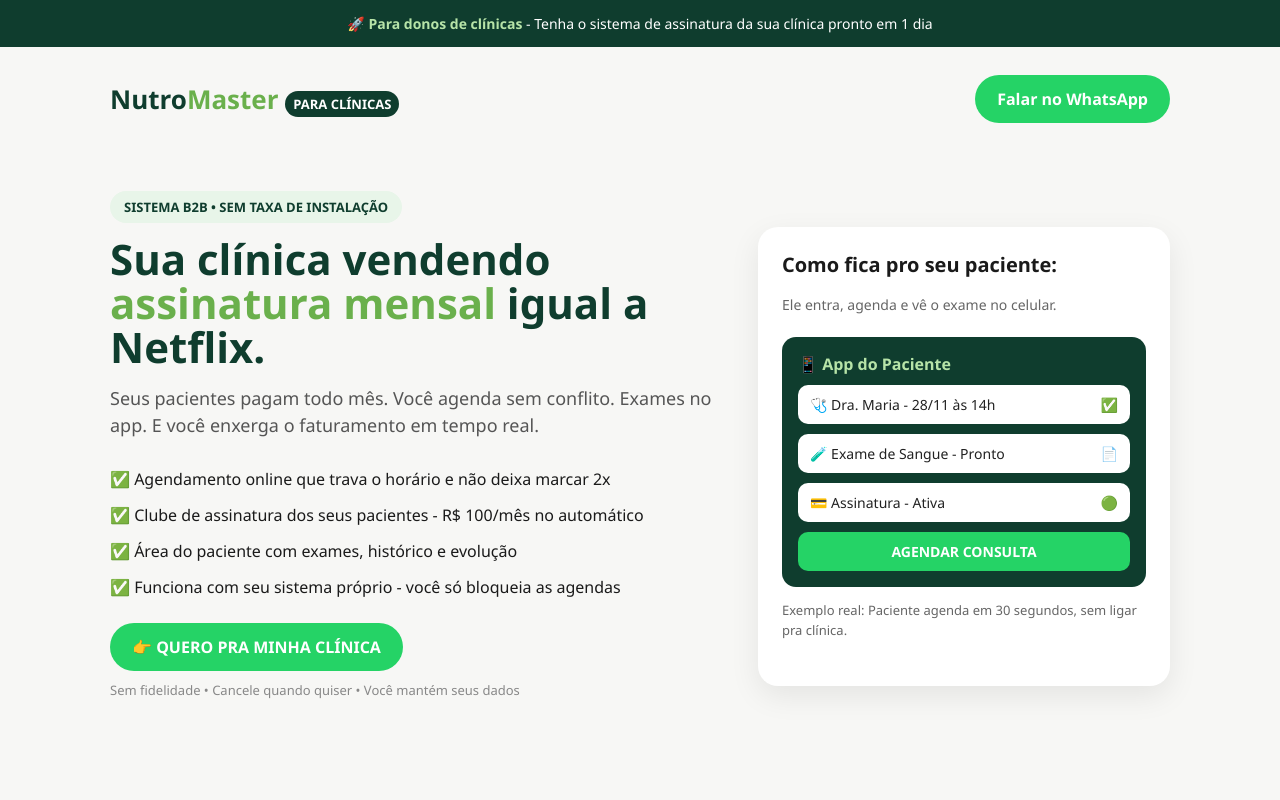
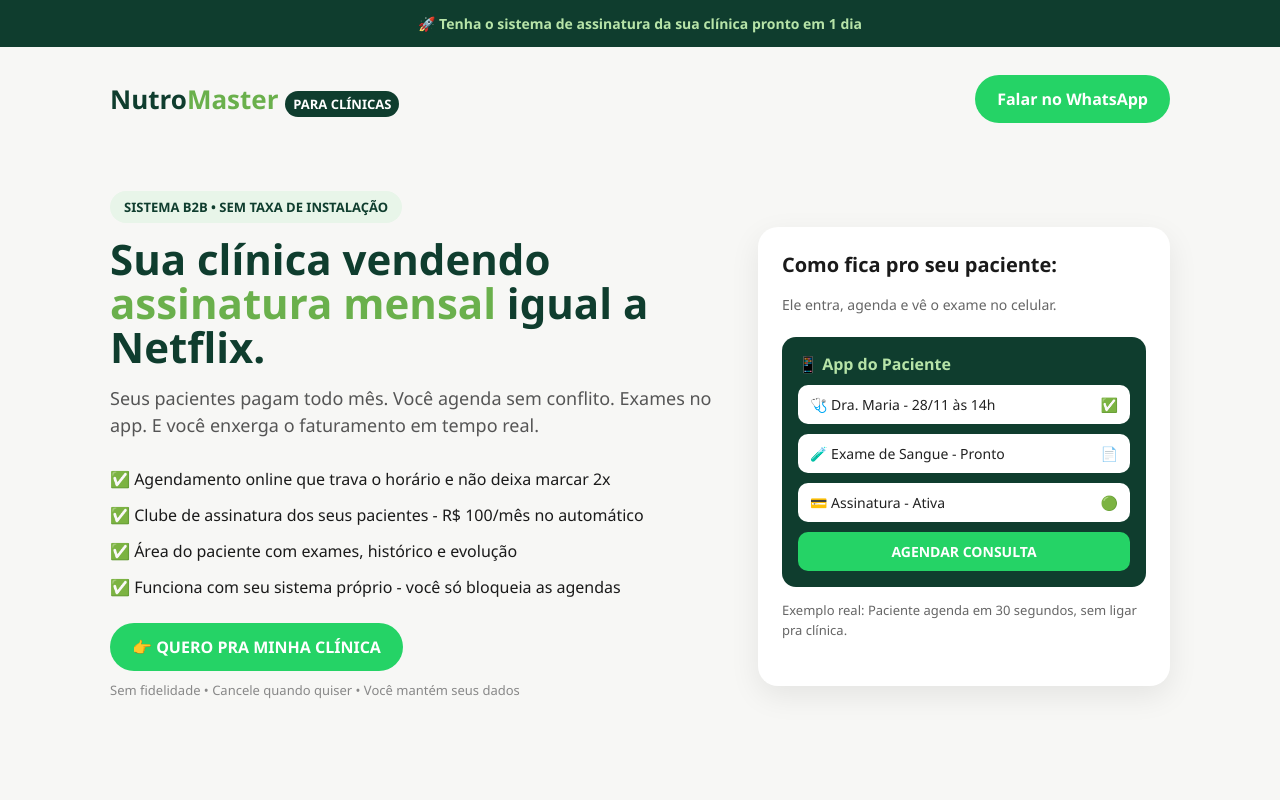
Before and after one commit to symphonydrums23-lgtm/nutromaster-clube, a plain HTML site: page para-clinicas.html in a window 1280 px wide. Shown: the top 800 px of the page. Drawn offline with Linux system fonts and the light colour scheme.

Commit message:
Remove clinic owner mention from header

```diff
--- a/para-clinicas.html
+++ b/para-clinicas.html
@@ -54,7 +54,7 @@ footer a{color:#b7e4a8}
 </head>
 <body>
 
-<div class="top">🚀 <b>Para donos de clínicas</b> - Tenha o sistema de assinatura da sua clínica pronto em 1 dia</div>
+<div class="top">🚀 <b>Tenha o sistema de assinatura da sua clínica pronto em 1 dia</b></div>
 
 <header>
   <div class="logo">Nutro<span>Master</span> <span style="font-size:13px;background:#0f3d2e;color:#fff;padding:4px 8px;border-radius:999px">PARA CLÍNICAS</span></div>
```
